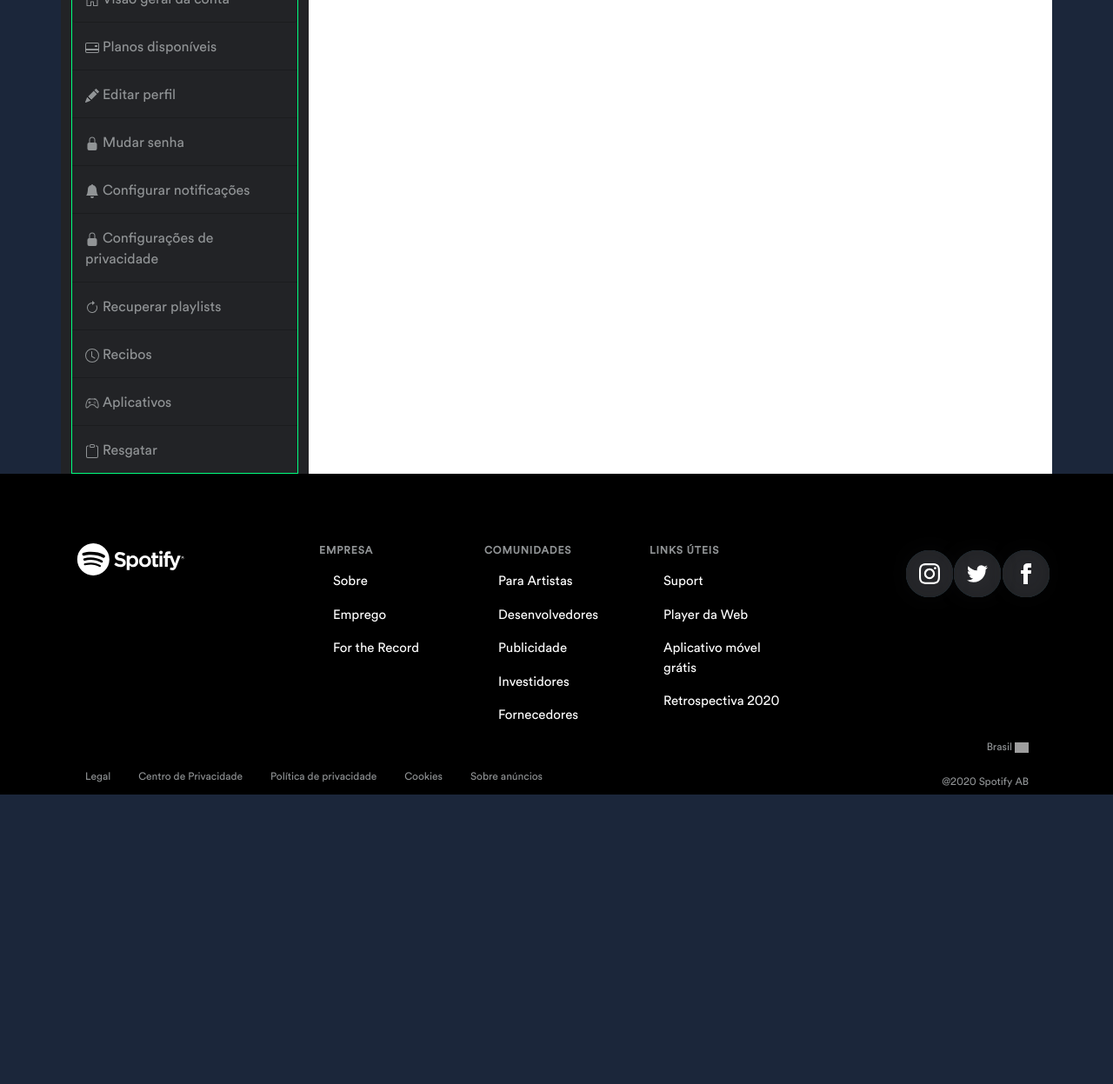
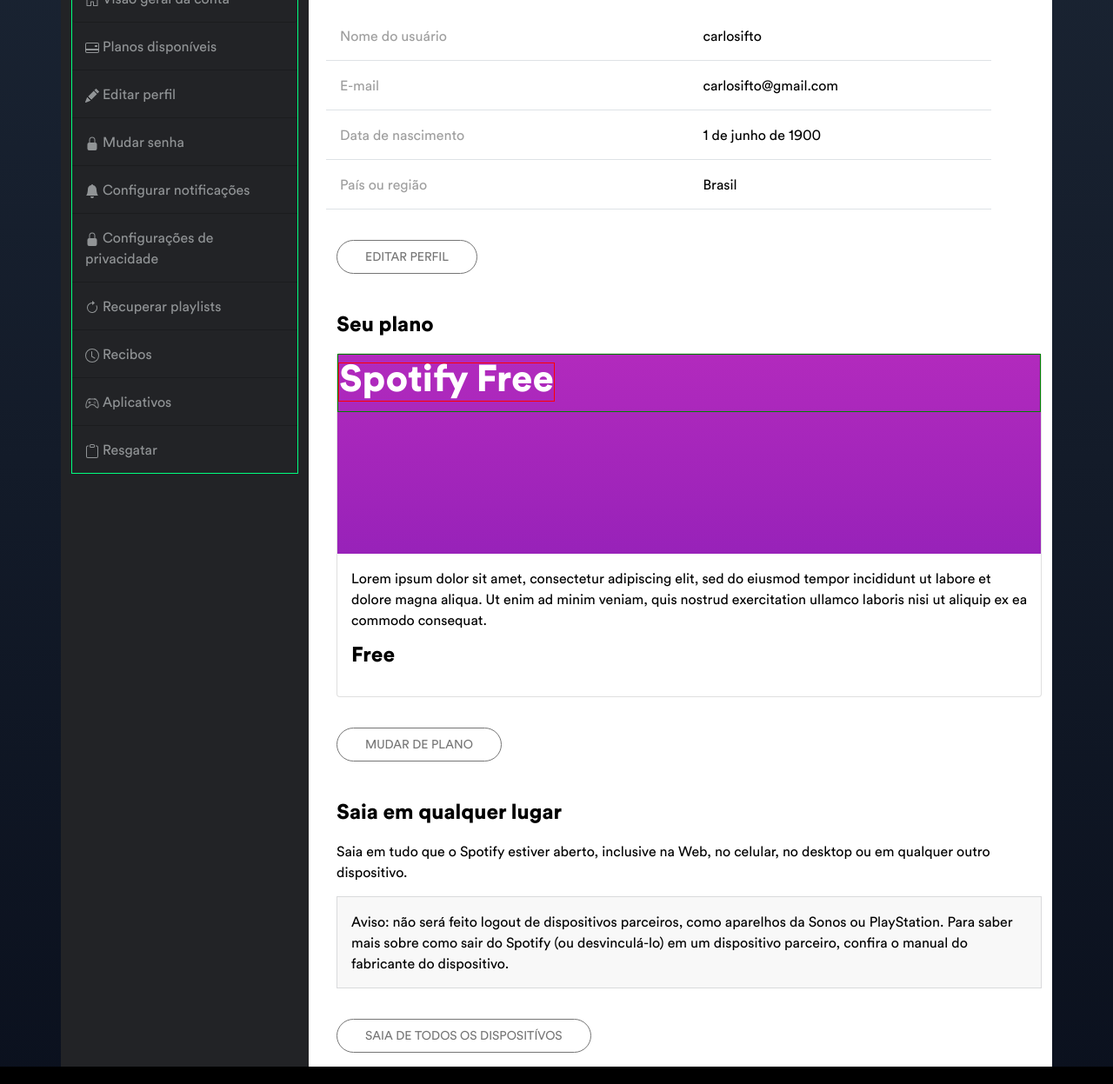
Before and after one commit to CarlosBrunoFreitasSardinha/MissaoLayoutSpotify, a plain HTML site: page index.html in a window 1280 px wide. Shown: the part 542-1789 px from the top of the page at 87% size. Before the commit the page ends 1456 px from the top, so only its background shows below. Drawn offline with Linux system fonts and the light colour scheme; grey boxes are pictures that could not be loaded.

Commit message:
conteudo

```diff
--- a/index.html
+++ b/index.html
@@ -58,12 +58,14 @@
       </header>
       <!--Conteudo-->
       <div class="container">
+
+
             <!--banner-->
             <div class="row banner">
                   <div class="col-md-5 offset-md-1">
                         <h1>Curta 3 meses de<br> Premium grátis</h1>
                         <h6>Curta músicas sem anúncios, no modo offline e muito mais. <br>Cancele quando quiser.</h6>
-                        <button class="btn btn-dark">GANHE 3 MESES GRÁTIS</button>
+                        <button class="btn btn-dark texto-uppercase">Ganhe 3 Meses Grátis</button>
                         <p class="text-left letras-miudas">
                               Somente para o plano Individual. Depois, apenas R$ 16,90/mês.
                               Oferta indisponível para usuários que já experimentaram o Premium.
@@ -72,8 +74,13 @@
                   </div>
                   <div class="col-md-5 imagem-promocional"></div>
             </div>
+
+
             <!--Corpo-->
             <div class="row">
+
+
+                  <!--Menu lateral-->
                   <div class="col-md-3 menu-lateral">
                         <div class="perfil-avatar ">
                               <a class="nav-link" href="#" role="avatar">
@@ -148,10 +155,78 @@
                         </ul>
                   </div>
 
+
                   <!--Conteudo do Site-->
-                  <div class="col-md-9" style="background-color: white;">Corpo</div>
+                  <div class="col-md-9  padding-left-32" style="background-color: white;">
+                        <h1 class="width-full padding-top-10 text-aligment-left">
+                              Visão geral da conta
+                        </h1>
+                        <h3 class="padding-top-10">Perfil</h3>
+                        <div class="row">
+                              <div class="col-md-6 border-bottom padding-16 color-9e">Nome do usuário</div>
+                              <div class="col-md-5 border-bottom padding-16">carlosifto</div>
+                        </div>
+                        <div class="row">
+                              <div class="col-md-6 border-bottom padding-16 color-9e">E-mail</div>
+                              <div class="col-md-5 border-bottom padding-16">carlosifto@gmail.com</div>
+                        </div>
+                        <div class="row">
+                              <div class="col-md-6 border-bottom padding-16 color-9e">Data de nascimento</div>
+                              <div class="col-md-5 border-bottom padding-16">1 de junho de 1900</div>
+                        </div>
+                        <div class="row">
+                              <div class="col-md-6 border-bottom padding-16 color-9e">País ou região</div>
+                              <div class="col-md-5 border-bottom padding-16">Brasil</div>
+                        </div>
+                        <div>
+                              <button class="btn btn-outline-dark texto-uppercase">Editar Perfil</button>
+                        </div>
+
+
+                        <!--Seu plano-->
+                        <h3 class="padding-top-10">Seu plano</h3>
+                        <div class="card">
+                              <div class="plano">
+                                          <div style=" margin: auto; border: green 1px solid;">
+                                          <span class="align-middle" style="border: red 1px solid;">
+                                                Spotify Free
+                                          </span>
+                                    </div>
+                              </div>
+
+                              <div class="card-body">
+                                    <p class="card-text">
+                                          Lorem ipsum dolor sit amet, consectetur adipiscing elit, sed do
+                                          eiusmod tempor incididunt ut labore et dolore magna aliqua. Ut
+                                          enim ad minim veniam, quis nostrud exercitation ullamco laboris
+                                                nisi ut aliquip ex ea commodo consequat.
+                                    </p>
+                                    <h3>Free</h3>
+                              </div>
+                        </div>
+                        <div>
+                              <button class="btn btn-outline-dark texto-uppercase">Mudar de Plano</button>
+                        </div>
+
+                        <h3 class="padding-top-10">Saia em qualquer lugar</h3>
+                        <p >Saia em tudo que o Spotify estiver aberto, inclusive na Web,
+                              no celular, no desktop ou em qualquer outro dispositivo.</p>
+                              <div class="aviso">
+                                    Aviso: não será feito logout de dispositivos parceiros,
+                                    como aparelhos da Sonos ou PlayStation. Para saber mais
+                                    sobre como sair do Spotify (ou desvinculá-lo) em um
+                                    dispositivo parceiro, confira o manual do fabricante do
+                                    dispositivo.
+                              </div>
+                        <div>
+                              <button class="btn btn-outline-dark texto-uppercase">
+                                    Saia de Todos os Dispositívos</button>
+                        </div>
+                  </div>
             </div>
       </div>
+
+      <!--Rodapé-->
 
       <footer>
             <div class="container">
--- a/style.css
+++ b/style.css
@@ -25,6 +25,7 @@
 body {
       font-family: CircularAir-Book;
       background-color: #1b263a;
+      background-image: linear-gradient(to bottom, #1f2a39, #070c19);
 
       font-size: 16px;
       line-height: 1.5;
@@ -52,6 +53,12 @@
       letter-spacing: -0.04em;
       text-align: center;
       font-family: Spotify-font;
+}
+
+h3{
+      font-family: Spotify-font;
+      font-size: 24px;
+      margin-bottom: 16px;
 }
 
 h6 {
@@ -131,12 +138,43 @@
       height: 12px;
       width: 20;
 }
+
 .padding-right-0 {
       padding-right: 0px;
+}
+
+.padding-left-32 {
+      padding-left: 32px;
+}
+.margin-16{
+      margin: 16px;
+}
+.padding-16{
+      padding: 16px;
+}
+
+.padding-top-10{
+      padding-top: 30px;
+}
+
+.text-aligment-center{
+      text-align: center;
+}
+
+.text-aligment-left{
+      text-align: left;
+}
+
+.text-aligment-right{
+      text-align: right;
+}
+.texto-uppercase{
+      text-transform: uppercase;
 }
 .font-weight-normal {
       font-weight: normal;
 }
+
 .letras-miudas {
       font-size: 11px;
       line-height: 12px;
@@ -145,11 +183,13 @@
       color: black;
       text-decoration: none;
 }
+
 .letras-miudas a {
       color: #000;
       -webkit-text-decoration: underline;
       text-decoration: underline;
 }
+
 .banner {
       display: -webkit-box;
       display: -webkit-flex;
@@ -165,6 +205,7 @@
       background-color: #ff4632;
       padding-top: 30px;
 }
+
 .texto-promocional {
       display: -webkit-box;
       display: -webkit-flex;
@@ -183,6 +224,7 @@
       justify-content: space-around;
 
 }
+
 .imagem-promocional {
       display: -webkit-box;
       display: -webkit-flex;
@@ -199,6 +241,7 @@
       background-size: contain;
       background-origin: content-box;
 }
+
 .div-icone{
       display: -webkit-box;
       display: -webkit-flex;
@@ -210,22 +253,35 @@
       background-origin: content-box;
       line-height: 35px;
 }
+
 .icone{
       display: block;
       margin-left: auto;
       margin-right: auto;
 }
-.btn-dark {
-      background-color: black;
+
+.btn-dark,.btn-outline-dark {
       padding: 8px 32px 8px 32px;
       border-radius: 32px;
       font-size: 14px;
       margin-top: 35px;
       margin-bottom: 16px;
 }
+.btn-dark{
+      color: white;
+}
+.btn-outline-dark{
+      border-color: #757575;
+      color: #757575;
+}
 .btn-dark:hover {
       background-color: white;
       border-color: white;
+      color: #000;
+}
+.btn-outline-dark:hover {
+      background-color: white;
+      border-color: #000;
       color: #000;
 }
 .nav-item-social {
@@ -240,29 +296,39 @@
       width: 40px;
       background-image: url('assets/img/fundo.png') no-repeat;
 }
+
 .width-full{
       width: 100%;
 }
+
 .text-end{
       text-align: end;
       padding-right: 15px;
 }
+
 .texto-simples{
       font-family: CircularAir-Book;
       font-size: 12px;
       font-weight: normal;
       color: #919496;
 }
+.color-9e{
+      color: #9e9e9e;
+}
+
 .drop-shadow {
 	filter: drop-shadow(0.0rem 0.0rem 1rem rgb(70, 70, 78));
 }
+
 .menu-lateral{
       background-color: #222326;
 }
+
 .perfil-avatar{
       margin-top: 15px;
       margin-bottom: 15px;
 }
+
 .list-group{
     font-size: 16px;
     list-style: none;
@@ -274,6 +340,7 @@
     padding: 0;
     border: springgreen solid 1px;
 }
+
 .list-group-item{
       background-color: transparent;
       display: block;
@@ -290,9 +357,26 @@
       padding-left: 15px;
       text-align: -webkit-match-parent;
 }
+
 .list-group-item:hover{
       color: #F8F8F8;
       border-left: 4px solid #1ed760;
+}
+.aviso{
+      background: #f8f8f8;
+      border: 1px solid #d9dadc;
+      padding:16px;
+}
+.plano{
+      font-family: Spotify-font;
+      color: white;
+      font-size: 43px;
+      height: 230px;
+      background-image: linear-gradient(to bottom, #b22abd, #9822b9);
+      position: relative;
+}
+.plano span{
+      top: 50%;
 }
 
 @media (min-width:576px) {
```
